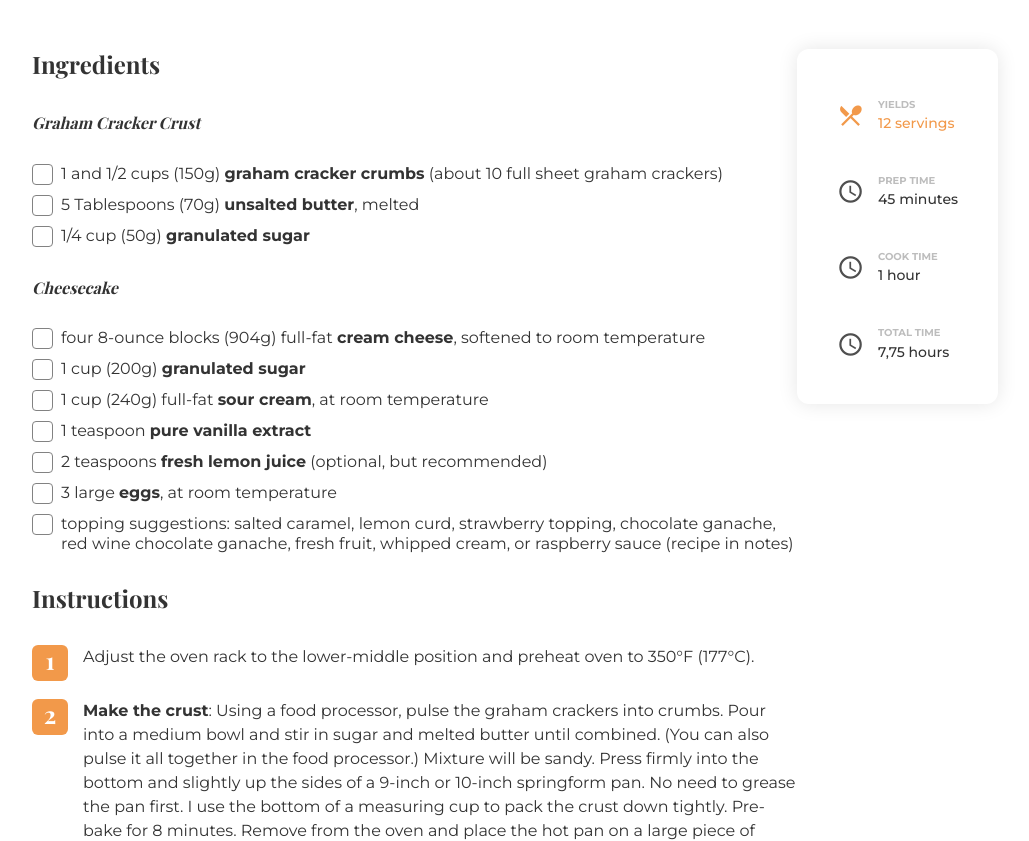
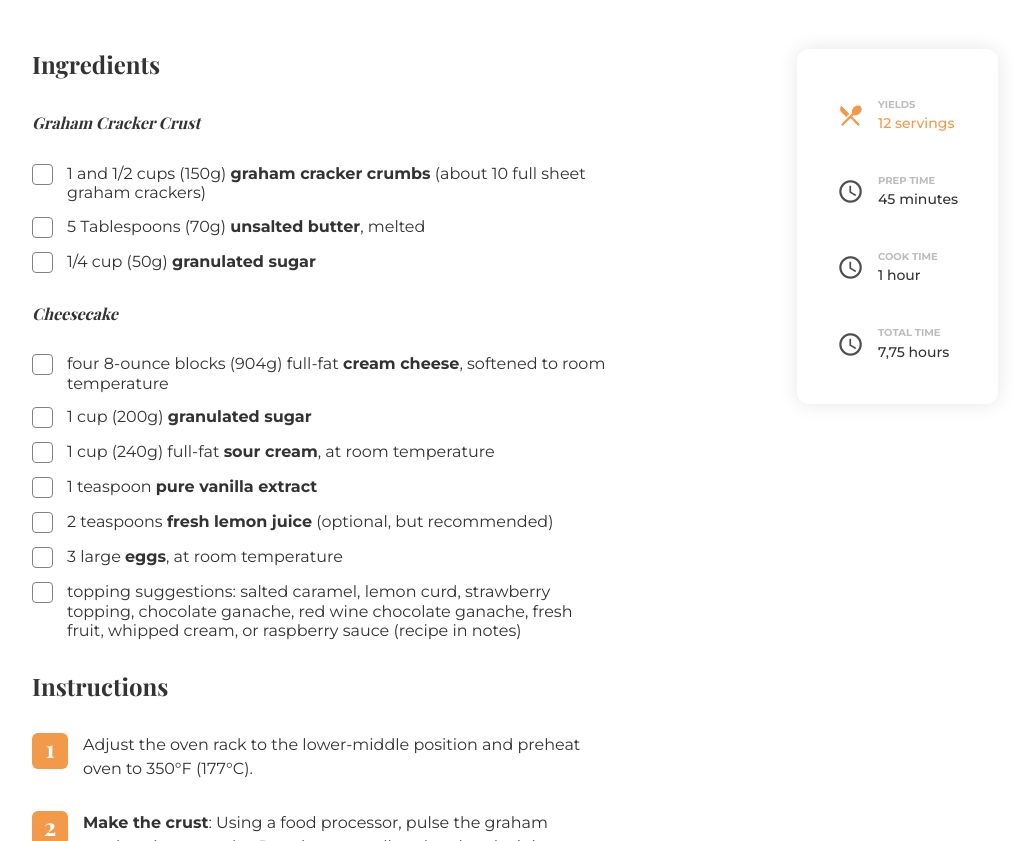
Before and after one commit to AI-Elbaz/recipe-page, a plain HTML site: page index.html in a window 1280 px wide. Shown: the part 672-1513 px from the top of the page, without its empty margins (125-1154 px from the left). Drawn offline with nearby package versions, Linux system fonts and the light colour scheme; a web font is replaced by a local one.

Commit message:
Fixed margins

```diff
--- a/style/style.css
+++ b/style/style.css
@@ -264,6 +264,15 @@ footer a:visited {
     main {
         display: flex;
         flex-direction: row-reverse;
+        justify-content: space-between;
+    }
+
+    article {
+        width: 580px;
+    }
+
+    .check-item {
+        margin: 14px 0;
     }
 
     .check-item p,
@@ -305,4 +314,8 @@ footer a:visited {
         font-size: 27.09px;
         margin-right: 14px;
     }
+
+    input[type="checkbox"] {
+        margin-right: 14px;
+    }
 }
```
